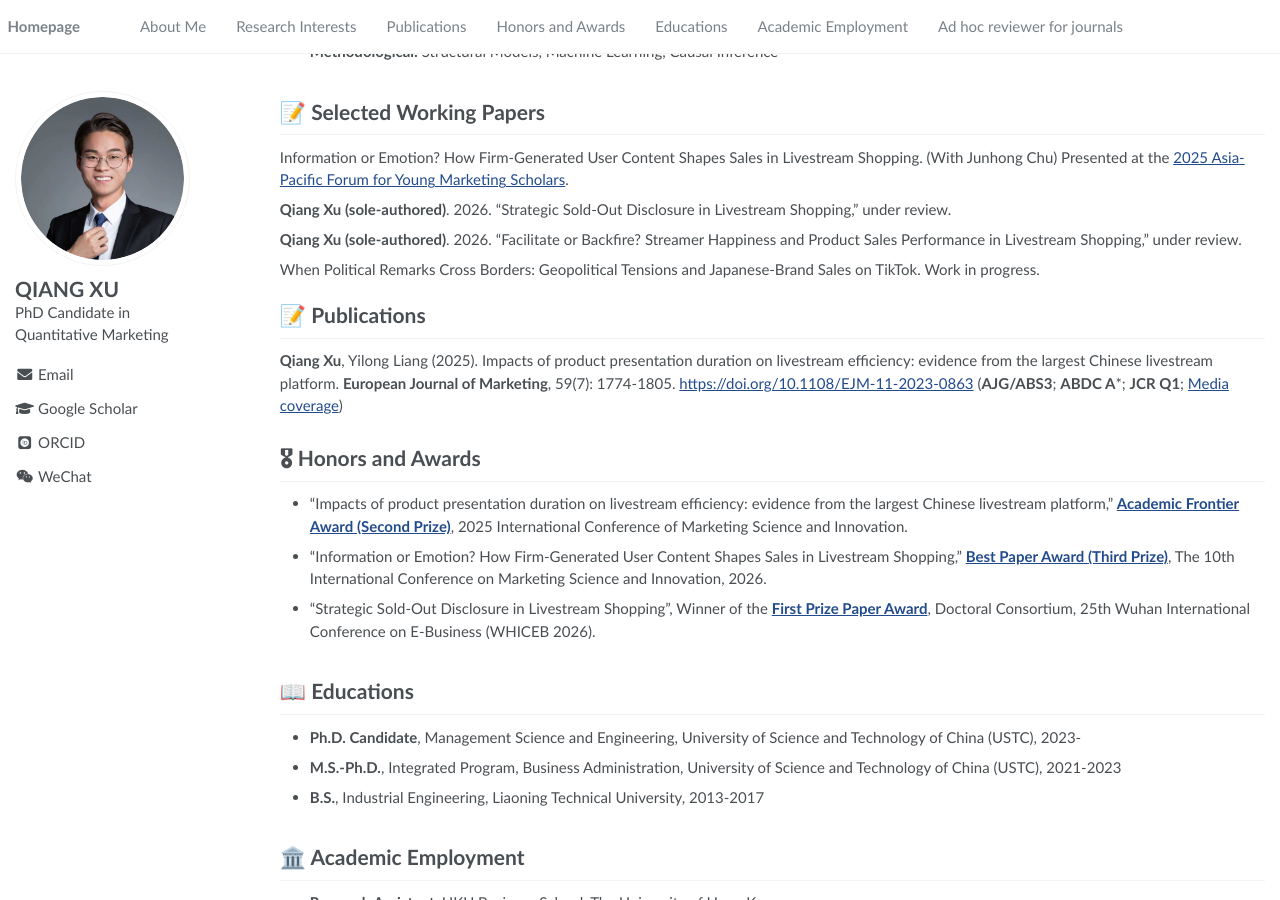
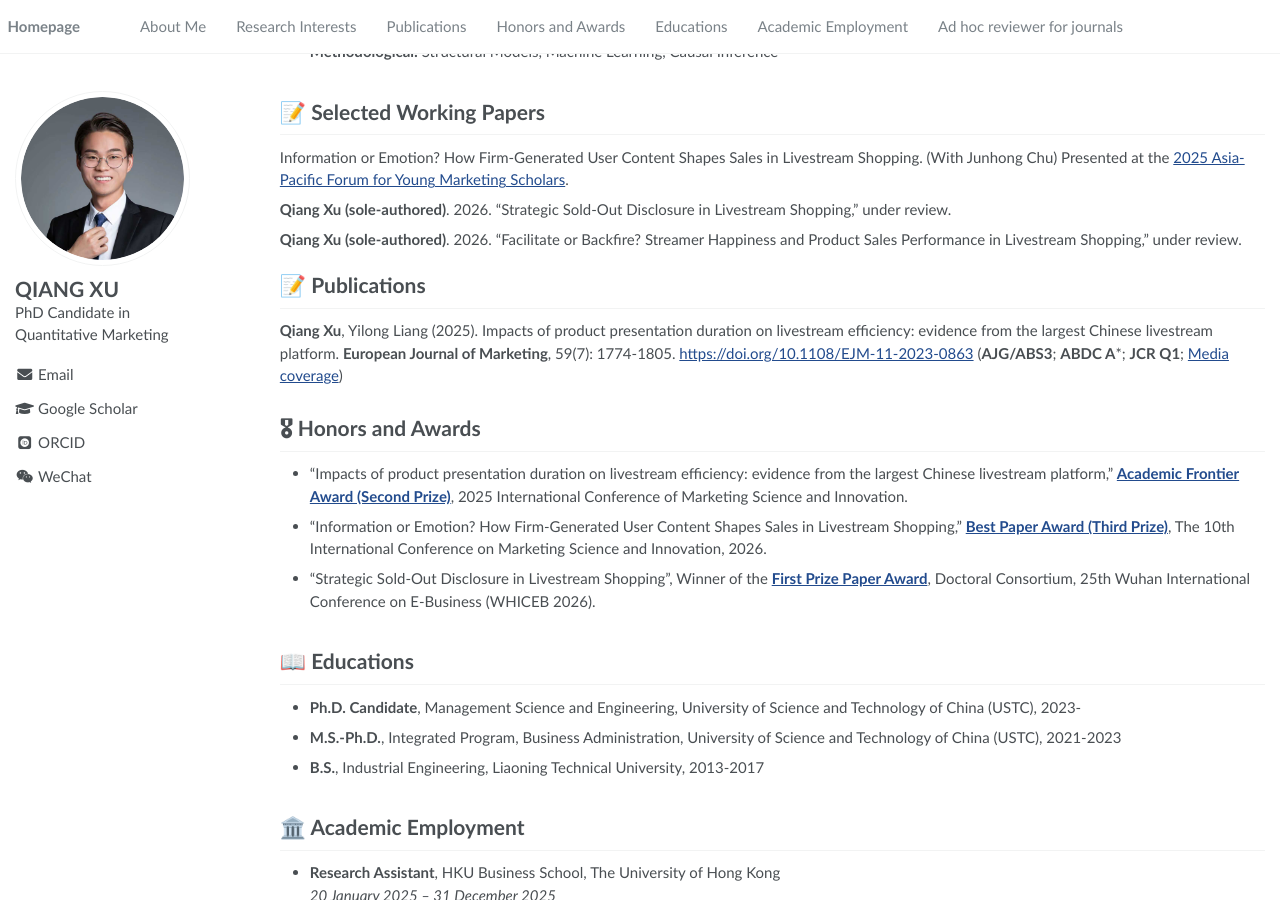
Before and after one commit to xuqiang/xuqiang.github.io, a Jekyll site: the page built from _pages/about.md, in a window 1280 px wide and 900 px high, scrolled down 460 px. Built offline with Jekyll 4.4.1, drawn with Linux system fonts in a browser that asks for light colours; some web fonts are replaced.

Commit message:
Remove work-in-progress publication entry
Removed a work-in-progress publication entry from the about page.

```diff
--- a/_pages/about.md
+++ b/_pages/about.md
@@ -49,8 +49,6 @@ Information or Emotion? How Firm-Generated User Content Shapes Sales in Livestre
 
 **Qiang Xu (sole-authored)**. 2026. "Facilitate or Backfire? Streamer Happiness and Product Sales Performance in Livestream Shopping," under review.
 
-When Political Remarks Cross Borders: Geopolitical Tensions and Japanese-Brand Sales on TikTok. Work in progress.
-
 # 📝 Publications
 **Qiang Xu**, Yilong Liang (2025). Impacts of product presentation duration on livestream efficiency: evidence from the largest Chinese livestream platform. **European Journal of Marketing**, 59(7): 1774-1805. [https://doi.org/10.1108/EJM-11-2023-0863](https://doi.org/10.1108/EJM-11-2023-0863) (**AJG/ABS3**; **ABDC A***; **JCR Q1**; [Media coverage](https://mp.weixin.qq.com/s/7YSBkoparxdSQB2AKeBgqQ))
 
```
